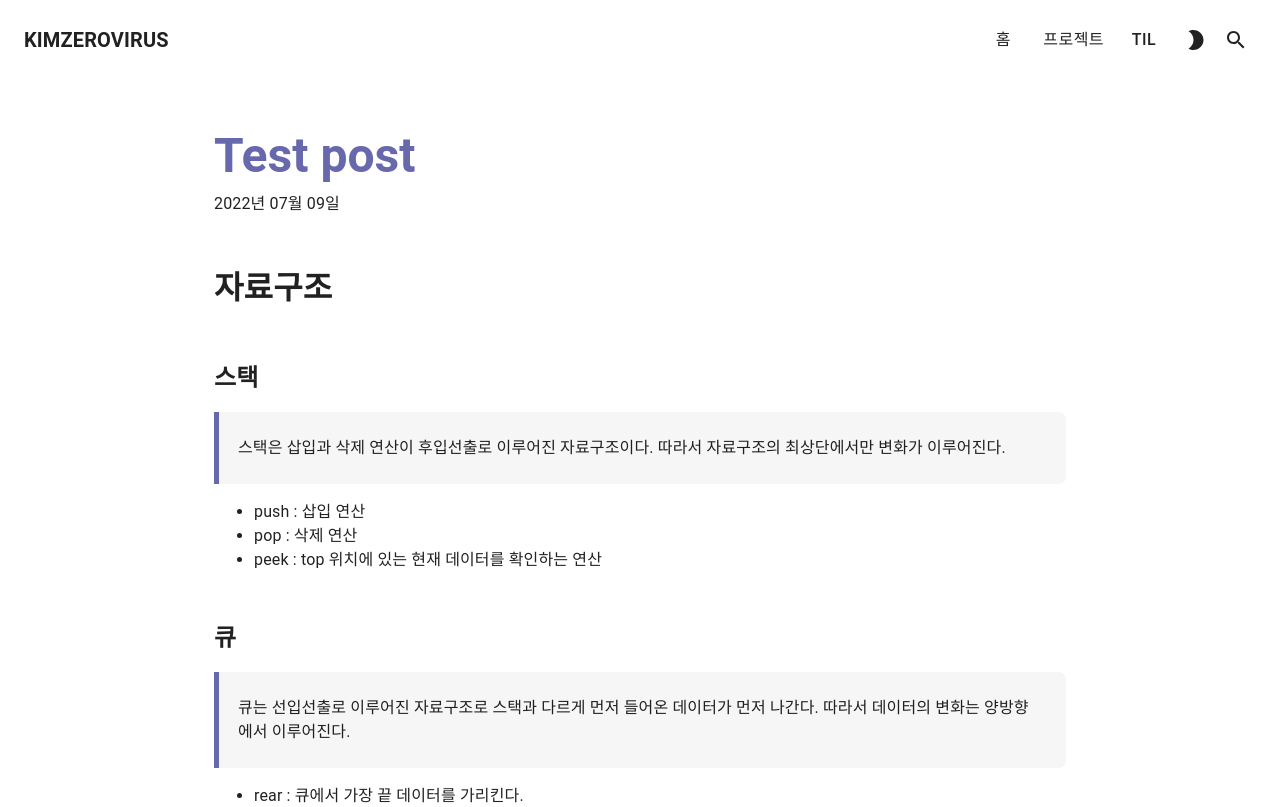
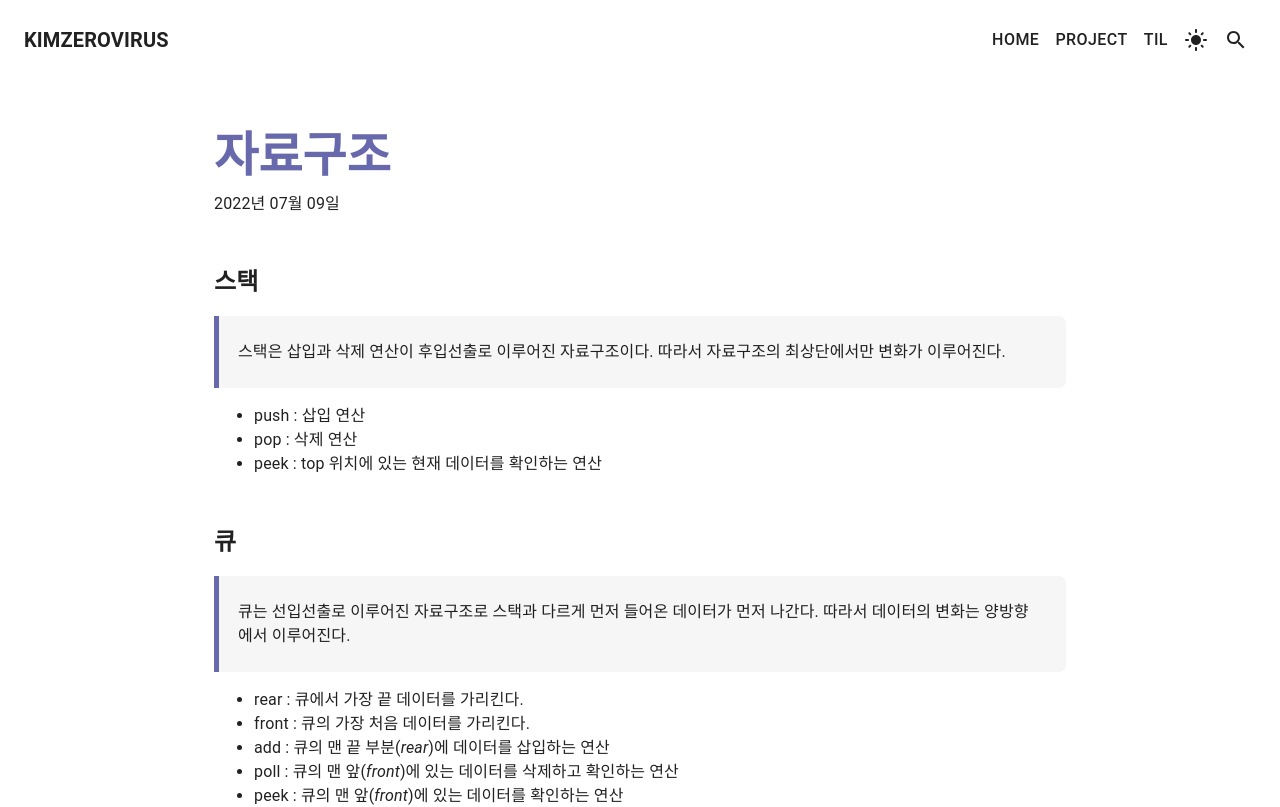
Before and after one commit to kimzerovirus/community_react_app, a Next.js app: page /post/project/test in a window 1280 px wide. Shown: the top 807 px of the page. Built offline with nearby package versions, Linux system fonts and the light colour scheme.

Commit message:
버튼 애니메이션 추가

```diff
--- a/package.json
+++ b/package.json
@@ -24,6 +24,7 @@
     "react-dom": "18.2.0",
     "react-lottie-player": "^1.4.3",
     "react-markdown": "^8.0.3",
+    "react-spring": "^9.5.4",
     "react-syntax-highlighter": "^15.5.0",
     "rehype-raw": "^6.1.1",
     "remark-gfm": "^3.0.1"
--- a/post/project/test.md
+++ b/post/project/test.md
@@ -1,11 +1,9 @@
 ---
-title: 'Test post'
+title: '자료구조'
 date: '2022-07-09'
 except: 'This is except'
 cover_image: 'images/test.jpg'
 ---
-
-# 자료구조
 
 ## 스택
 > 스택은 삽입과 삭제 연산이 후입선출로 이루어진 자료구조이다. 따라서 자료구조의 최상단에서만 변화가 이루어진다.
--- a/src/components/CustomThemeProvider.tsx
+++ b/src/components/CustomThemeProvider.tsx
@@ -16,8 +16,6 @@ export enum ColorMode {
 	dark = 'dark',
 }
 
-export const ThemeContext = createContext<ContextType>({} as ContextType);
-
 const initialTheme = (): ColorMode => {
 	if (typeof window !== 'undefined') {
 		const localTheme = window.localStorage.getItem('theme');
@@ -33,6 +31,8 @@ const initialTheme = (): ColorMode => {
 
 	return ColorMode.light;
 };
+
+export const ThemeContext = createContext({} as ContextType);
 
 export default function CustomThemeProvider({ children }: PorpsType) {
 	const [mode, setMode] = useState(initialTheme());
@@ -54,15 +54,13 @@ export default function CustomThemeProvider({ children }: PorpsType) {
 		[mode],
 	);
 
-	if (loaded) {
-		return (
-			<ThemeContext.Provider value={value}>
-				<ThemeProvider theme={mode === 'light' ? lightTheme : darkTheme}>{children}</ThemeProvider>
-			</ThemeContext.Provider>
-		);
-	} else {
-		return <div style={{ display: 'none' }}>{children}</div>;
-	}
+	return loaded ? (
+		<ThemeContext.Provider value={value}>
+			<ThemeProvider theme={mode === 'light' ? lightTheme : darkTheme}>{children}</ThemeProvider>
+		</ThemeContext.Provider>
+	) : (
+		<></>
+	);
 }
 
 export const useTheme = (): ColorMode => {
--- a/src/components/common/Header.tsx
+++ b/src/components/common/Header.tsx
@@ -5,12 +5,13 @@ import { LightMode, ModeNight } from '@mui/icons-material';
 import SearchIcon from '@mui/icons-material/Search';
 import { Button, Container, Grid, IconButton, Toolbar, Typography } from '@mui/material';
 import { useContext } from 'react';
+import { animated, useTransition } from 'react-spring';
 
 import { ColorMode, ThemeContext, useTheme, useToggleTheme } from '../CustomThemeProvider';
 const menuList = [
-	{ name: '홈', link: '/' },
+	{ name: 'HOME', link: '/' },
 	// { name: '일상', link: '/' },
-	{ name: '프로젝트', link: '/post/project' },
+	{ name: 'PROJECT', link: '/post/project' },
 	{ name: 'TIL', link: '/post/til' },
 ];
 
@@ -28,22 +29,51 @@ const LightToggleButton = () => (
 
 const ThemeToggleButton = () => {
 	const { toggleColorMode } = useContext(ThemeContext);
+	const isDark = useTheme() === ColorMode.dark;
+
+	const transitions = useTransition(isDark, {
+		initial: {
+			transform: 'scale(1) rotate(0deg)',
+			opacity: 1,
+		},
+		from: {
+			transform: 'scale(0) rotate(-180deg)',
+			opacity: 0,
+		},
+		enter: {
+			transform: 'scale(1) rotate(0deg)',
+			opacity: 1,
+		},
+		leave: {
+			transform: 'scale(0) rotate(180deg)',
+			opacity: 0,
+		},
+
+		reverse: true,
+	});
 
 	return (
 		<div onClick={toggleColorMode}>
-			{useTheme() === ColorMode.light ? <LightToggleButton /> : <DarkToggleButton />}
+			{transitions((style, item) =>
+				item ? (
+					<Positioner>
+						<animated.div style={style}>
+							<LightToggleButton />
+						</animated.div>
+					</Positioner>
+				) : (
+					<Positioner>
+						<animated.div style={style}>
+							<DarkToggleButton />
+						</animated.div>
+					</Positioner>
+				),
+			)}
 		</div>
 	);
 };
 
 const ButtonGroup = () => {
-	const Group = styled.div`
-		display: flex;
-		/* background-color: #6868ac;
-		border-radius: 1rem;
-		color: #fff; */
-	`;
-
 	return (
 		<Group>
 			<ThemeToggleButton />
@@ -85,6 +115,7 @@ export default function Header() {
 									color: 'inherit',
 									fontSize: '1rem',
 									textDecoration: 'none',
+									minWidth: '0',
 								}}
 							>
 								{name}
@@ -98,3 +129,21 @@ export default function Header() {
 		</Container>
 	);
 }
+
+const Positioner = styled.div`
+	position: relative;
+	width: 40px;
+	div {
+		position: absolute;
+		top: 0;
+		left: 0;
+		transform: translate(-50%, -50%);
+	}
+`;
+
+const Group = styled.div`
+	display: flex;
+	/* background-color: #6868ac;
+	border-radius: 1rem;
+	color: #fff; */
+`;
--- a/src/pages/_app.tsx
+++ b/src/pages/_app.tsx
@@ -7,8 +7,11 @@ import Header from 'src/components/common/Header';
 import CustomThemeProvider from 'src/components/CustomThemeProvider';
 import GlobalStyle from 'src/styles/GlobalStyle';
 import { WrappedComponent, Wrapper } from 'src/styles/WrapperStyle';
+import { usePreventCopy } from 'src/utils/usePreventCopy';
 
 export default function MyApp({ Component, pageProps }: AppProps) {
+	usePreventCopy();
+
 	return (
 		<CustomThemeProvider>
 			{/* reset css */}
--- a/src/styles/scss/style.scss
+++ b/src/styles/scss/style.scss
@@ -15,7 +15,7 @@
   .code {
     position: relative;
 
-    &:hover .copy-icon{
+    &:hover .copy-icon {
       display: block;
     }
 
--- /dev/null
+++ b/src/utils/usePreventCopy.ts
@@ -0,0 +1,9 @@
+import { useEffect } from 'react';
+
+export const usePreventCopy = () => {
+	useEffect(() => {
+		document.body.addEventListener('mousedown', e => e.preventDefault());
+		document.body.addEventListener('mousemove', e => e.preventDefault());
+		document.body.addEventListener('touchstart', e => e.preventDefault());
+	}, []);
+};
```
Also changed, not shown: 2 other files (tests, documents, lock files or other folders).
